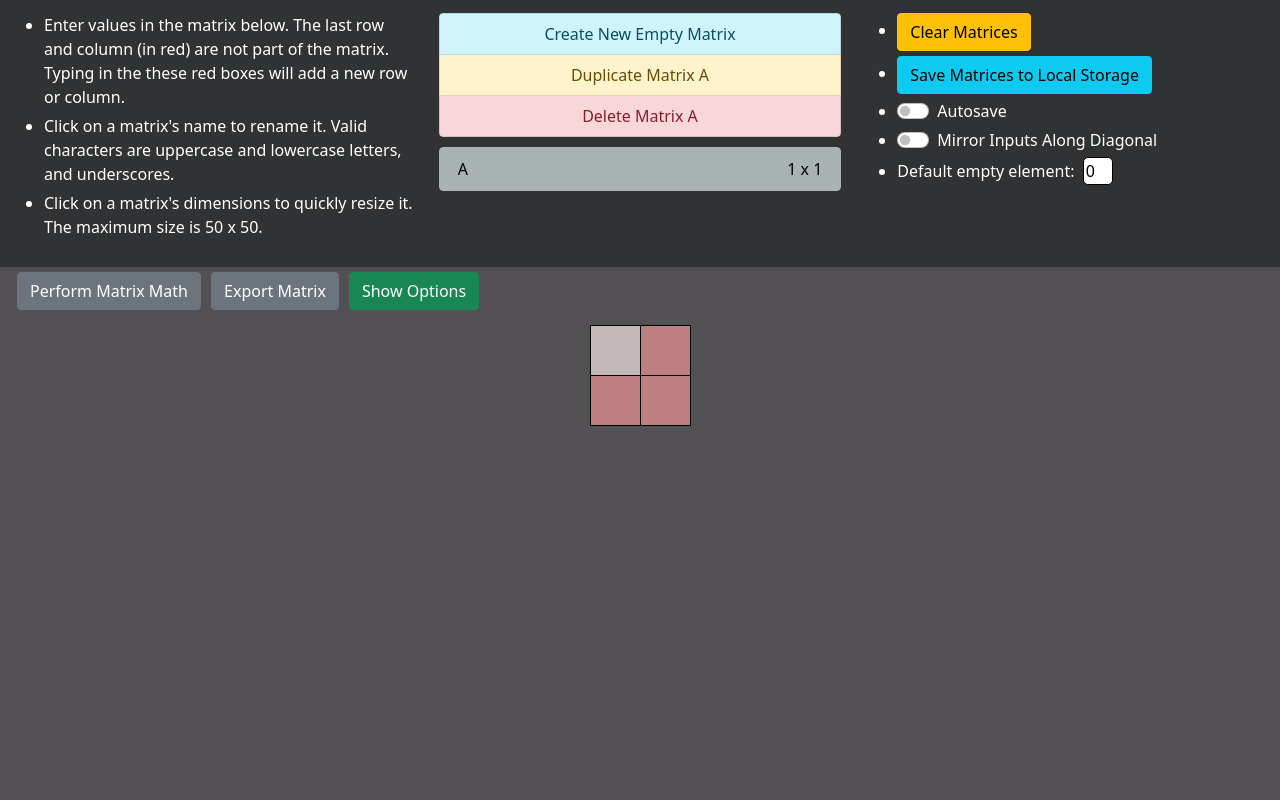
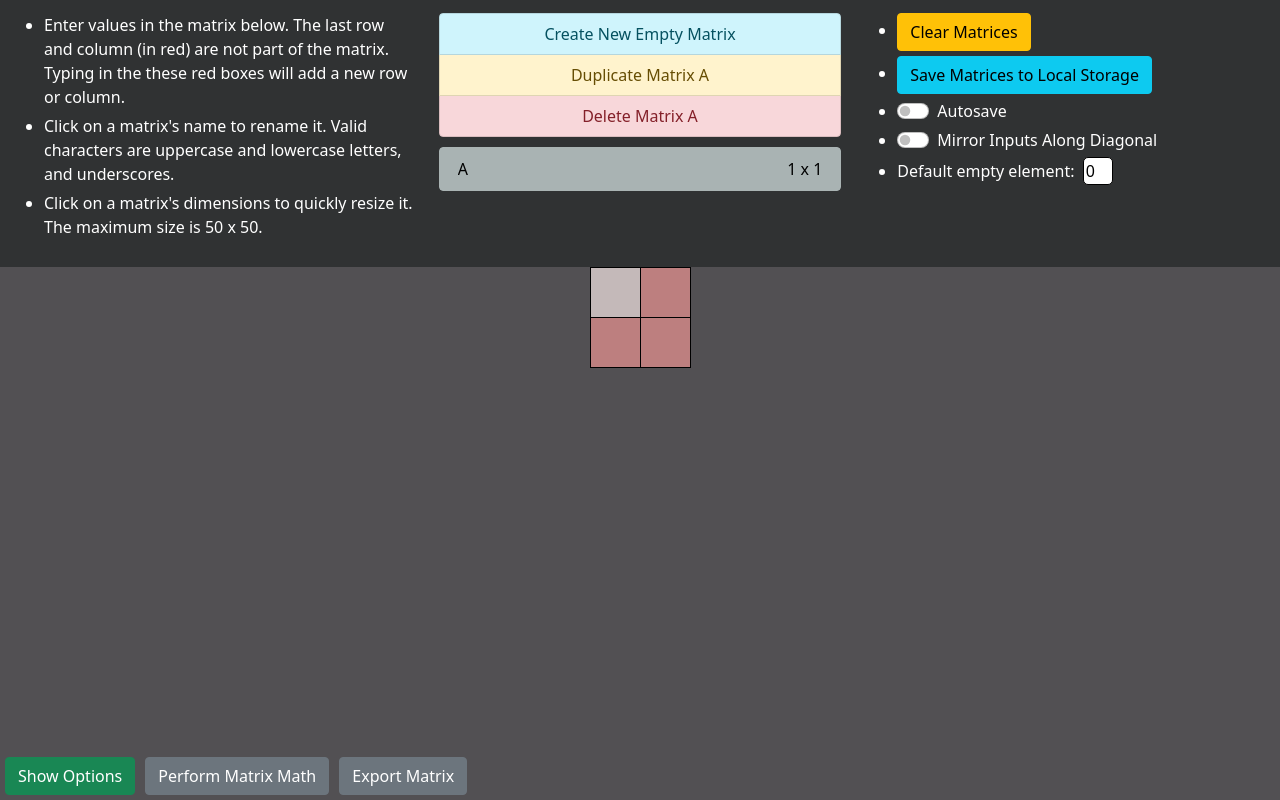
Before and after one commit to andrewctam/matrix-gen, a React (Create React App) app: page / in a window 1280 px wide. Built offline with nearby package versions, Linux system fonts and the light colour scheme.

Commit message:
Move options bar to bottom

```diff
--- a/public/index.html
+++ b/public/index.html
@@ -22,7 +22,7 @@
   body {
     overflow-y: scroll;
     margin: 0;
-    padding: 0;
+    padding: 0px 0px 48px 0px;
     color: white;
     background-color: rgb(82, 80, 83);
   }
@@ -95,7 +95,7 @@
   }
 
   .export, .matrixMath {
-    border-bottom: 1px solid black;
+    border-top: 1px solid black;
     padding: 10px;
   }
 
@@ -155,7 +155,11 @@
 
   .options {
     padding: 0;
-    margin-bottom: 10px;
+    background-color: rgba(82, 80, 83, 0.315);
+  }
+
+  .options-bottom {
+    background-color: rgb(82, 80, 83) !important;
   }
 
   li {
--- a/src/editor/MatrixEditor.js
+++ b/src/editor/MatrixEditor.js
@@ -22,15 +22,8 @@ class MatrixEditor extends React.Component {
     render() {
         return (
         <div className = "matrixEditor">
-            <div className = "options sticky-bottom" >
-                <button className = "btn btn-secondary matrixButtons" onClick={this.toggleMath}>
-                    {this.state.showMath ? "Close Math Input" : "Perform Matrix Math"}
-                </button>
-                <button className = "btn btn-secondary matrixButtons" onClick={this.toggleExport}>
-                    {this.state.showExport ? "Close Export" : "Export Matrix"}
-                </button>
+            <div id = "options" className = "options fixed-bottom">
 
-                <button className = "btn btn-success matrixButtons" onClick={() => {this.setState({showOptions: !this.state.showOptions})}}>{this.state.showOptions ? "Hide Options" : "Show Options"}</button>
                     {this.state.showOptions ?
                     <div>
                         <button className = "btn btn-success matrixButtons" onClick={this.transpose}>Transpose</button> <br />
@@ -48,7 +41,6 @@ class MatrixEditor extends React.Component {
 
                     </div> : null}
 
-
                 {this.state.showMath ?
                     <MatrixMath matrices = {this.props.matrices} matrix = {this.props.matrix} addMatrix = {this.props.addMatrix} sparseVal = {this.props.sparseVal} />
                     : null }
@@ -56,6 +48,18 @@ class MatrixEditor extends React.Component {
                 {this.state.showExport ?
                     <MatrixExport matrix = {this.props.matrix} sparseVal = {this.props.sparseVal} />
                     : null }
+
+
+                <div className="options-bottom">
+                    <button className = "btn btn-success matrixButtons" onClick = {this.toggleOptions}> {this.state.showOptions ? "Hide Options" : "Show Options"}</button>
+
+                    <button className = "btn btn-secondary matrixButtons" onClick={this.toggleMath}>
+                        {this.state.showMath ? "Close Math Input" : "Perform Matrix Math"}
+                    </button>
+                    <button className = "btn btn-secondary matrixButtons" onClick={this.toggleExport}>
+                        {this.state.showExport ? "Close Export" : "Export Matrix"}
+                    </button>
+                </div>
 
             </div>
 
@@ -95,16 +99,50 @@ class MatrixEditor extends React.Component {
 
     toggleExport = () => {
         if (this.state.showExport)
-            this.setState({showExport: false});
+            this.setState({showExport: false}, () => {
+                this.modifyBottomPadding();
+            });
         else
-            this.setState({showExport: true});
+            this.setState({showExport: true, showMath: false, showOptions: false}, () => {
+                this.modifyBottomPadding();
+            });
     }
     toggleMath = () => {
         if (this.state.showMath)
-            this.setState({showMath: false});
+            this.setState({showMath: false}, () => {
+                this.modifyBottomPadding();
+            });
         else
-            this.setState({showMath: true});
+            this.setState({showMath: true, showExport: false, showOptions: false}, () => {
+                this.modifyBottomPadding();
+            });
     }
+    toggleOptions = () => {
+        if (this.state.showOptions)
+            this.setState({showOptions: false}, () => {
+                this.modifyBottomPadding();
+            });
+        else
+            this.setState({showOptions: true, showMath: false, showExport: false}, () => {
+        });
+    }
+
+
+    componentDidMount() {
+        window.addEventListener('resize', this.resize);
+    }
+    componentWillUnmount() {
+        window.removeEventListener('resize', this.resize);
+    }
+
+    resize = () => {
+        this.modifyBottomPadding();
+    }
+
+    modifyBottomPadding = () => {
+        document.body.style.paddingBottom = document.getElementById("options").clientHeight + "px";
+    }
+
 
 
     tryToDelete = (row, col) => {
@@ -212,6 +250,7 @@ class MatrixEditor extends React.Component {
     }
 
     mirrorRowsOntoColumns = () => {
+        this.setState({showOptions: false});
         if (this.props.matrix.length > this.props.matrix[0].length) { //more rows than cols {
             var symmetric = this.addCols(this.props.matrix.length - this.props.matrix[0].length, false);
 
@@ -231,6 +270,8 @@ class MatrixEditor extends React.Component {
     }
 
     mirrorColumnsOntoRows = () => {
+        this.setState({showOptions: false});
+
         if (this.props.matrix.length > this.props.matrix[0].length) { //more rows than cols {
             var symmetric = this.addCols(this.props.matrix.length - this.props.matrix[0].length, false);
 
@@ -250,6 +291,8 @@ class MatrixEditor extends React.Component {
     }
 
     transpose = () => {
+        this.setState({showOptions: false});
+
         var transposed = Array(this.props.matrix[0].length).fill(0);
         for (var i = 0; i < transposed.length; i++) {
             var arr = Array(this.props.matrix.length).fill(0)
@@ -263,6 +306,8 @@ class MatrixEditor extends React.Component {
 
 
     randomMatrix = () => {
+        this.setState({showOptions: false});
+
         var temp = this.props.matrix;
         var low = this.state.randomLow
         var high = this.state.randomHigh
@@ -281,6 +326,8 @@ class MatrixEditor extends React.Component {
     }
 
     fillEmpty = () => {
+        this.setState({showOptions: false});
+
         var temp = this.props.matrix;
 
         for (var i = 0; i < temp.length - 1; i++)
```
Lines whose indentation alone changed are shown as unchanged.
